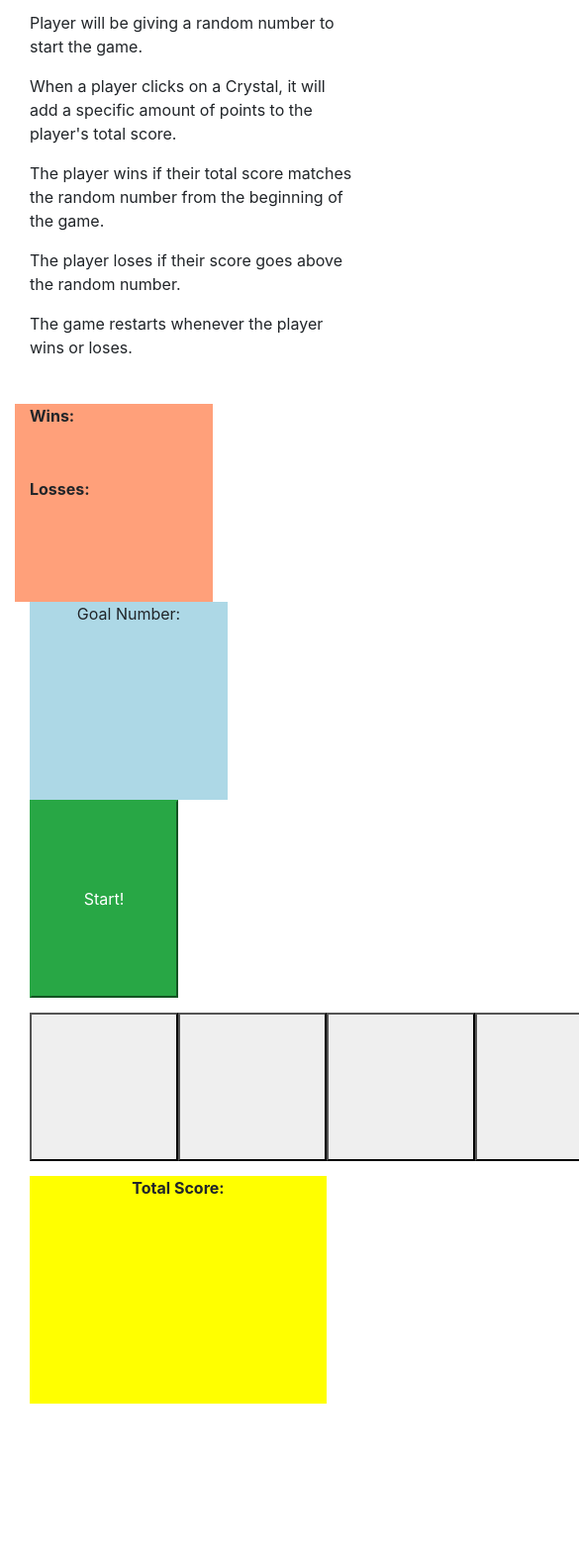
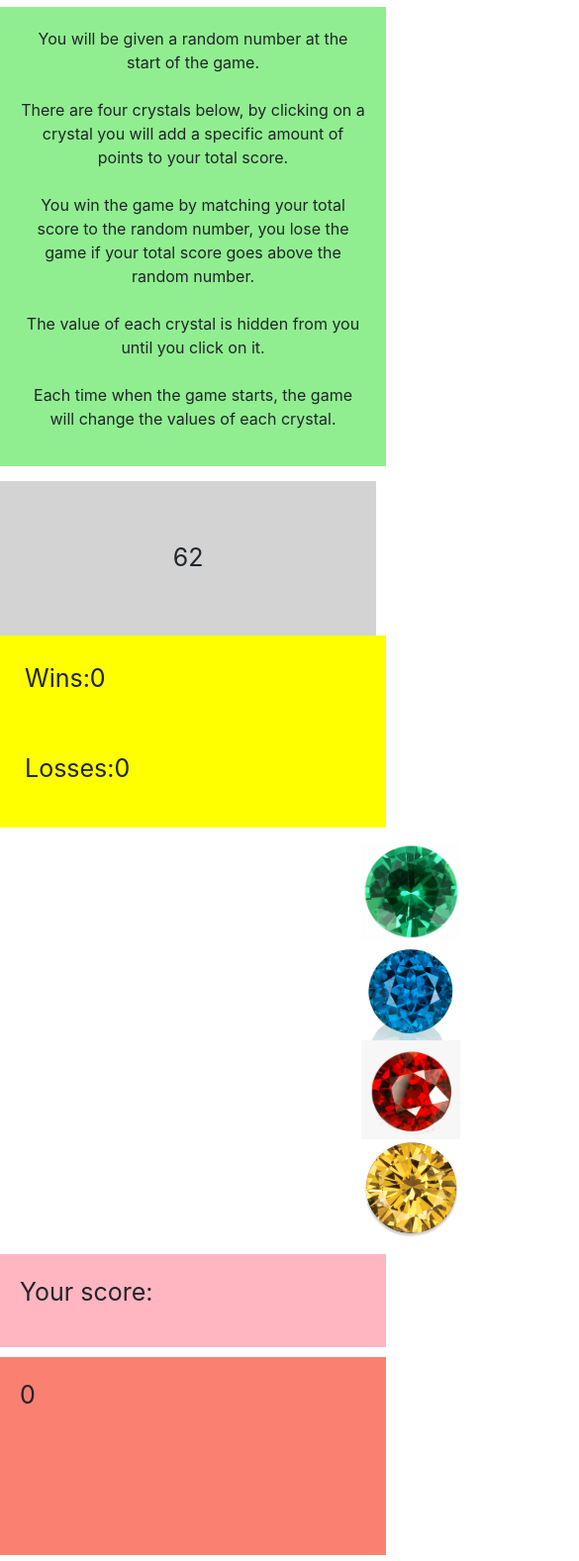
Before and after one commit to ml042685/unit-4-game, a plain HTML site: page index.html in a window 390 px wide. Shown: the part 149-1726 px from the top of the page at 99% size, 585 px wide, since content can reach past the window. Before the commit the page ends 1567 px from the top, so only its background shows below. Drawn offline with nearby package versions, Linux system fonts and the light colour scheme.

Commit message:
Crystals2

```diff
--- a/assets/css/style.css
+++ b/assets/css/style.css
@@ -1,87 +1,75 @@
-  h1 {
-      text-align: center;
+*{
+    box-sizing: border-box;
   }
 
-  p {
-      text-align: left;
+  body{
+    background-color: lightskyblue;
+    line-height: 25px;
+    font-size: 20px;
+    margin: 0 auto;
   }
 
-  .btn-group {
-      padding-top: 15px;
-      margin-left: 15px;
-
+  .container{
+    width: 100%;
+    max-width: 960px;
+    padding: 0;
+    margin: 0 auto;
   }
 
-  #goalBox{
-      background-color: lightblue;
-      height: 200px;
-      width: 200px;
-      text-align: center;
+  #titleGame{
+    background: skyblue;
+    font-weight: normal;
+    padding: 20px;
+    font-size: 30px;
+    margin-top: 10px;
+    margin-bottom: 10px;
+    text-align: center;
   }
 
-  #play{
-      width:150px;
+  #instructions{
+    background: lightgreen;
+    padding: 20px;
+    margin-bottom: 15px;
+    text-align: center;
   }
 
-  .btn-success{
-      width: 200px;
-      height: 200px;
+  #counter{
+    font-size: 25px;
+    margin-bottom: 15px;
   }
 
-  #winLossBox{
-      background-color: lightsalmon;
-      height: 200px;
-      width: 200px;
-      margin-left: 15x;
+  #total{
+    background: lightgray;
+    padding: 59px;
+    text-align: center;
+    margin-right: 10px;
   }
 
-  .losses{
-      margin-top: 50px;
+  #winloss{
+    background: yellow;
+    padding: 25px;
   }
 
-  .wins{
-      margin-top: 45px;
+  #crystals{
+    margin-left: 350px;
+  }
+
+  .click{
+    height: 100px;
+    width: 100px;
   }
 
   #totalScore{
-      background-color: yellow;
-      height: 30px;
-      width: 300px;
-      margin-top: 15px;
-      text-align: center;
+    font-size: 25px;
+    background: lightpink;
+    padding: 20px;
+    margin-bottom: 10px;
   }
 
-  #currentScore{
-      background-color: yellow;
-      height: 200px;
-      width: 300px;
-      text-align: center;
+  #score-update{
+    font-size: 25px;
+    background: salmon;
+    padding: 20px;
+    height: 200px;
+    margin-bottom: 40px;
   }
-
-  #redCrystal{
-        background-image: url(images/gem3.png);
-        background-size: contain;
-        width: 150px;
-        height: 150px;
-  }
-
-  #blueCrystal{
-    background-image: url(images/gem2.png);
-    background-size: contain;
-    width: 150px;
-    height: 150px;
-}
-
-  #greenCrystal{
-        background-image: url(image/gem1.png);
-        background-size: contain;
-        width: 150px;
-        height: 150px;
-  }
-
-  #yellowCrystal{
-      background-image: url(image/gem4.png);
-      background-size: contain;
-      width: 150px;
-      height: 150px;
-  }
--- a/assets/javascript/game.js
+++ b/assets/javascript/game.js
@@ -1,80 +1,79 @@
-var wins = 0
-var losses = 0
-var goalNumber = 0
-var totalScore = 0
-var redCrystal = 0
-var blueCrystal= 0
-var greenCrystal= 0
-var yellowCrystal= 0
+$(document).ready(function() {
+
+    var wins = 0;
+     var losses = 0;
+     var playerScore = 0;
+     var computerScore = Math.ceil((Math.random() * 102) + 19);
+     var green = Math.ceil(Math.random() * 12);
+     var blue = Math.ceil(Math.random() * 12);
+     var red = Math.ceil(Math.random() * 12);
+     var yellow = Math.ceil(Math.random() * 12);
 
 
-var random = randomNumber(19,120)
+ function game(){
+     if (playerScore == computerScore) {
+         wins++;
+         $("#Message").html("You won!");
+         gameReset();
+     } else if (playerScore > computerScore) {
+         losses++;
+         $("#Message").html("You lost!");
+         gameReset();
+     } else {
+         scoreUpdate();
+     }
+ };
 
-var redRandom = randomNumber(1,12)
-var blueRandom = randomNumber(1,12)
-var greenRandom = randomNumber(1,12)
-var yellowRandom = randomNumber(1,12)
 
-  function reset(){
-    redRandom = randomNumber(1,12)
-    blueRandom = randomNumber(1,12)
-    greenRandom = randomNumber(1,12)
-    yellowRandom = randomNumber(1,12)
-    random = randomNumber(19,120)
-    goalNumber=0
-    totalScore: 0;
 
-}
+     $("#total").append(computerScore);
 
-function randomNumber(min,max){
-  return Math.floor(Math.random()*(max-min+1)+min);
-}
+     $("#score").append(playerScore);
 
 
 $(document).ready(function() {
+     $("#green").click(function(){
+         playerScore = playerScore + green;
+         game();
+     })
 
-  $("#play").click(function(){
-    document.getElementById("goalNumber").innerHTML = random;
+     $("#blue").click(function(){
+         playerScore = playerScore + blue;
+         game();
+     })
+
+     $("#red").click(function(){
+         playerScore = playerScore + red;
+         game();
+     })
+
+     $("#yellow").click(function(){
+         playerScore = playerScore + yellow;
+         game();
+     });
+ });
+
+ function scoreUpdate() {
+     $("#score").empty();
+     $("#score").append(playerScore);
+
+     $("#Wins").empty();
+     $("#Wins").append(wins);
+
+     $("#Losses").empty();
+     $("#Losses").append(losses);
+ };
+
+ function gameReset(){
+     playerScore = 0;
+     computerScore = Math.floor((Math.random() * 102) + 19);
+     $("#total").empty();
+     $("#total").append(computerScore);
+     green = Math.ceil(Math.random() * 12);
+     blue = Math.ceil(Math.random() * 12);
+     red = Math.ceil(Math.random() * 12);
+     yellow = Math.ceil(Math.random() * 12);
+     scoreUpdate();
+ };
 
 });
-
-  $("#redCrystal").click(function(){
-    totalScore += redRandom;
-    document.getElementById("currentScore").innerHTML = totalScore;
-
-});
-
-$("#blueCrystal").click(function(){
-  totalScore += blueRandom;
-  document.getElementById("currentScore").innerHTML = totalScore;
-
-});
-
-$("#yellowCrystal").click(function(){
-  totalScore += purpleRandom;
-  document.getElementById("currentScore").innerHTML = totalScore;
-
-});
-
-$("#greenCrystal").click(function(){
-  totalScore += greenRandom;
-  document.getElementById("currentScore").innerHTML = totalScore;
-
-});
-
-document.onclick = function () {
-
-if (random === totalScore) {
-    wins++;
-    $("#winCount").html(wins);
-    reset();
-
-} if (random > totalScore){
-  losses++;
-  $("#lossCount").html(losses);
-  reset();
-  }
-
-  console.log(losses);
-  };
-});
--- a/index.html
+++ b/index.html
@@ -2,83 +2,90 @@
 <html>
 	<head>
 		<meta charset="utf-8">
+		<title>Crystal Collector</title>
+		<link rel="stylesheet" href="assets/css/reset.css">
+		<link rel="stylesheet" href="assets/css/style.css">
+		<link rel="stylesheet" href="https://maxcdn.bootstrapcdn.com/bootstrap/4.0.0-beta/css/bootstrap.min.css" integrity="sha384-/Y6pD6FV/Vv2HJnA6t+vslU6fwYXjCFtcEpHbNJ0lyAFsXTsjBbfaDjzALeQsN6M" crossorigin="anonymous">
+		<script src="https://maxcdn.bootstrapcdn.com/bootstrap/4.0.0-beta/js/bootstrap.min.js" integrity="sha384-h0AbiXch4ZDo7tp9hKZ4TsHbi047NrKGLO3SEJAg45jXxnGIfYzk4Si90RDIqNm1" crossorigin="anonymous"></script>
 
-		<link rel="stylesheet" href="assets/css/reset.css">
-		<link rel="stylesheet" href="https://maxcdn.bootstrapcdn.com/bootstrap/4.0.0-beta/css/bootstrap.min.css" integrity="sha384-/Y6pD6FV/Vv2HJnA6t+vslU6fwYXjCFtcEpHbNJ0lyAFsXTsjBbfaDjzALeQsN6M" crossorigin="anonymous">
-		<link rel="stylesheet" href="assets/css/style.css">
-
-        <title>Crystal Collector</title>
 	</head>
 
 	<body>
 
 		<div class="container">
-                <div class="col-md-12">
-                    <h1>Crystal Collector!</h1>
-                </div>
+
+			<header>
+
+				<div class="row">
+					<div class="col-sm-12" id="titleGame">
+            			<h1>Crystal Collector Game</h1>
 					</div>
         		</div>
 
-            <div class="container">
-                <div class="col-md-12">
-                    <p>There will be four Crystals displayed as buttons on the page.</p>
-                    <p>Player will be giving a random number to start the game.</p>
-                    <p>When a player clicks on a Crystal, it will add a specific amount of points to the player's total score.</p>
-                    <p>The player wins if their total score matches the random number from the beginning of the game.</p>
-                    <p>The player loses if their score goes above the random number.</p>
-                    <p>The game restarts whenever the player wins or loses.</p>
+       		</header>
+
+
+        	<div class="row" >
+				<div class="col-sm-12" id="instructions">
+
+                <ul>
+	            	<li>You will be given a random number at the start of the game.</li>
+                    <br>
+                    <li>There are four crystals below, by clicking on a crystal you will add a specific amount of points to your total score.</li>
+                    <br>
+                    <li>You win the game by matching your total score to the random number, you lose the game if your total score goes above the random number.</li>
+                    <br>
+                    <li>The value of each crystal is hidden from you until you click on it.</li>
+                    <br>
+                    <li>Each time when the game starts, the game will change the values of each crystal.</li>
+                </ul>
 
 				</div>
 			</div>
 
+			<div class="row" id="counter">
+				<div class="col-sm-4" id="total">
+				</div>
 
-            <div class="container">
-                <div class="col-md-4" id ="winLossBox">
-                    <div class= "wins"><strong>Wins:</strong><span id="winCount">
-                    </span></div>
-                    <div class= "losses"><strong>Losses:</strong><span id="lossCount">
-                    </span></div>
-                </div>
-                    <div class="col-md-2">
-                    <div id= "goalBox">Goal Number:<span id="goalNumber"></span>
-                    </div>
-                </div>
-                <div class="col-md-4">
-                    <button type="button" class="btn-success" id= "play">Start!</button>
+				<div class="col-sm-4" id="winloss">
+					<p>Wins:<span id="Wins">0</span></p><br>
+					<p>Losses:<span id="Losses">0</span></p>
 				</div>
 			</div>
 
-                <div class="container" id= "buttons">
-                    <div class="row col-md-12">
-                        <div class="btn-group" role="group" aria-label="Basic example">
-                            <button type="button" id="redCrystal"></button>
-                            <img src="images/gem3.png" alt="">
-                            <button type="button" id="blueCrystal"></button>
-                            <img src="images/gem2.png" alt="">
-                            <button type="button" id="yellowCrystal"></button>
-                            <img src="images/gem4.png" alt="">
-                            <button type="button" id="greenCrystal"></button>
-                            <img src="images/gem1.png" alt="">
-                        </div>
+			<div class="row">
+				<div class="col-sm-6" id="crystals">
+
+					<p>
+					<img src="assets/images/gem1.png" class="click" id="green">
+					<img src="assets/images/gem2.png" class="click" id="blue">
+					<img src="assets/images/gem3.png" class="click" id="red">
+					<img src="assets/images/gem4.png" class="click" id="yellow">
+					</p>
+
 				</div>
 			</div>
 
-                <div class="container">
-                    <div class="col-md-12">
-                        <div id = "totalScore"><strong>Total Score:</strong><span id ="total"></span>
+			<div class="row">
+
+				<div class="col-sm-4" id="totalScore">
+						<p>Your score:</p>
 				</div>
+
+			</div>
+
+			<div class="row">
+				<div class="col-sm-4" id="score-update">
+						<p id="score"></p><br>
+						<p><span id="Message"></span></p>
 				</div>
 			</div>
 
-                <div class="container">
-                    <div class="col-md-4">
-                      <div id= "currentScore"></div>
-                    </div>
 		</div>
 
 		<script
-                src="https://code.jquery.com/jquery-3.2.1.min.js"
-                integrity="sha256-hwg4gsxgFZhOsEEamdOYGBf13FyQuiTwlAQgxVSNgt4="
+  		src="https://code.jquery.com/jquery-3.2.1.js"
+  		integrity="sha256-DZAnKJ/6XZ9si04Hgrsxu/8s717jcIzLy3oi35EouyE="
   		crossorigin="anonymous"></script>
 		<script src="assets/javascript/game.js"></script>
 
```
Also changed, not shown: assets/images/fortune-teller-reading-crystal-ball-vector-22022130.jpg (added). Lines whose indentation alone changed are shown as unchanged.
